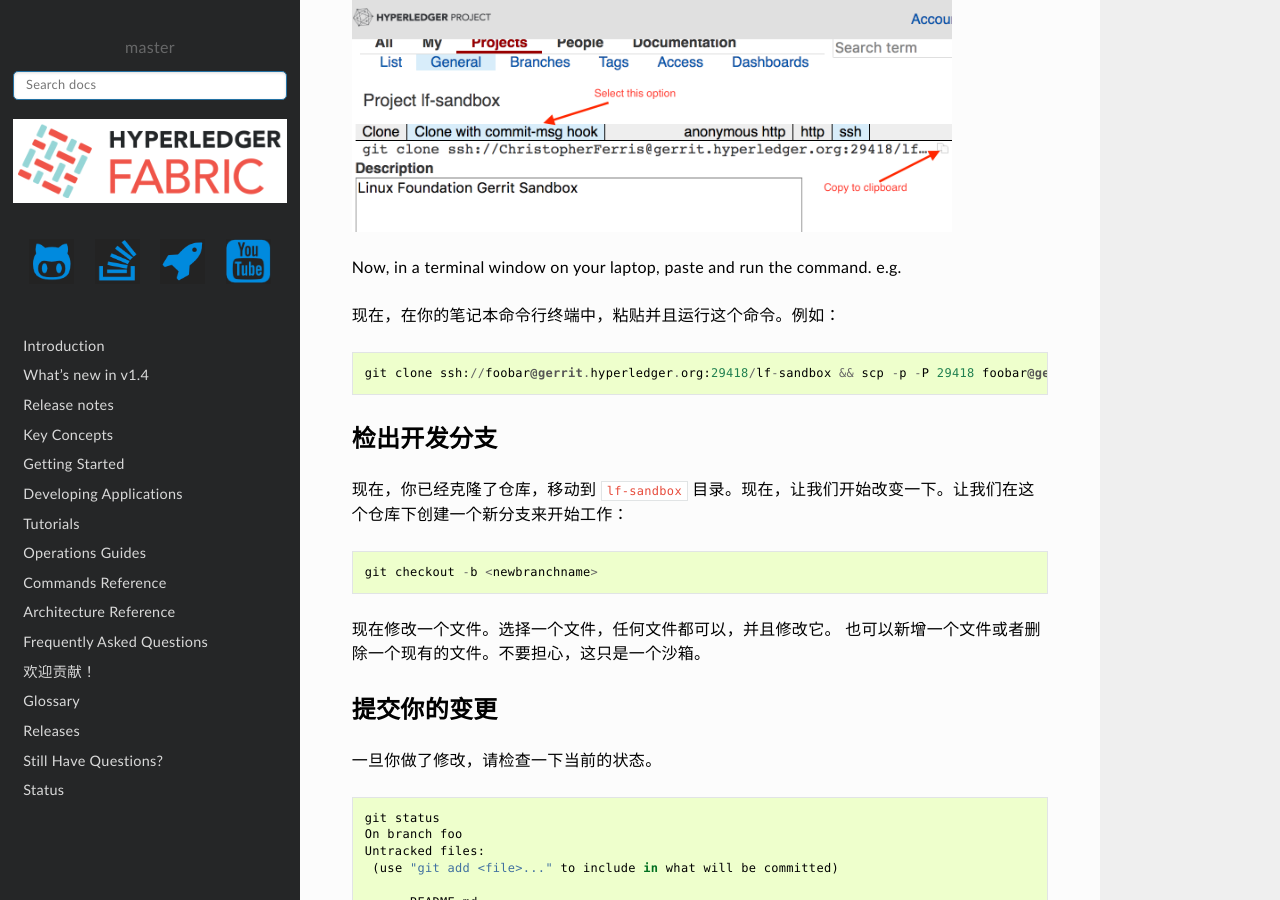
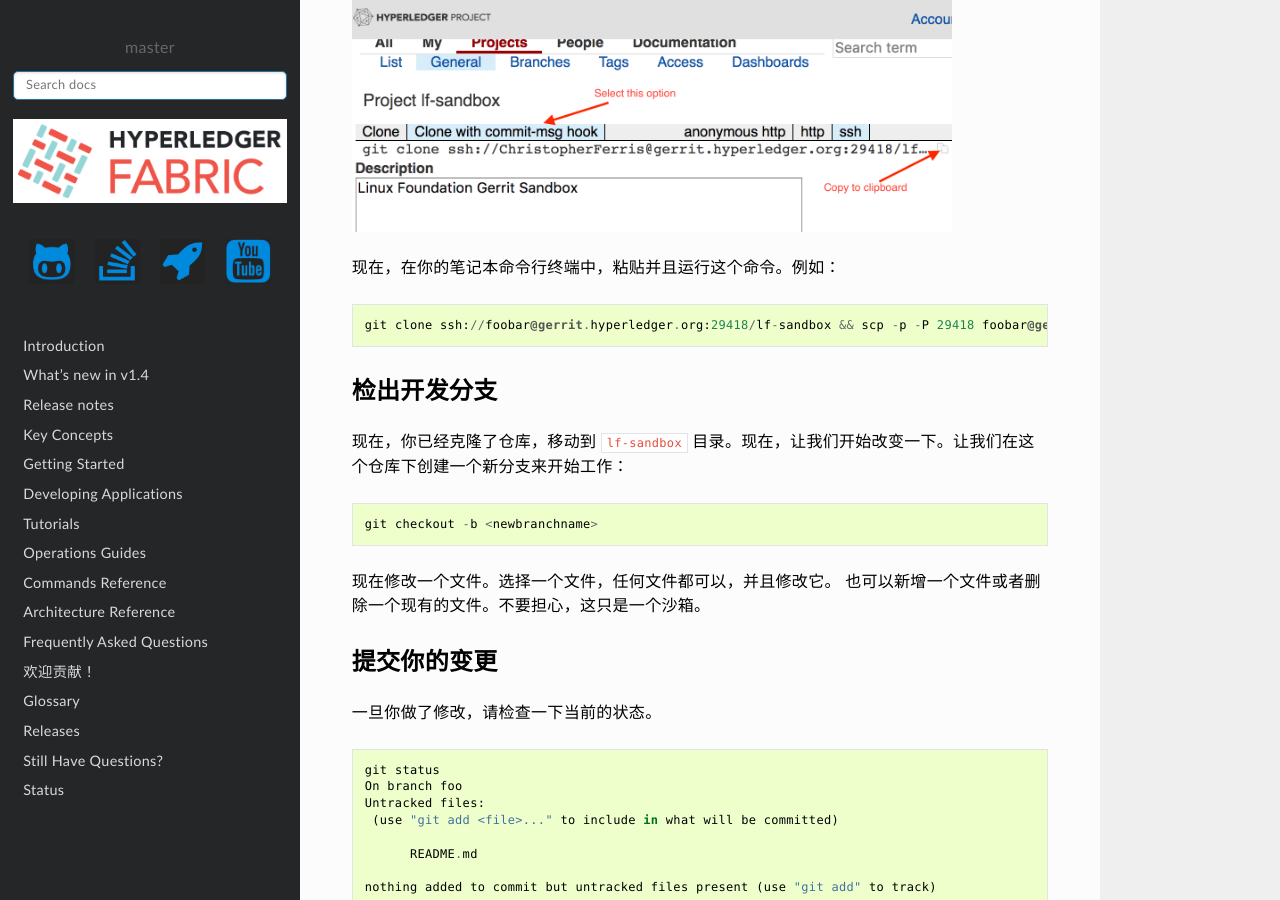
Before and after one commit to TopJohn/fabric-docs-cn, a Sphinx documentation site: the page built from docs/source/submit_cr.rst, in a window 1280 px wide and 900 px high, scrolled down 2332 px. Built offline with Sphinx 7.4.7 and the Read the Docs theme 2.0.0, drawn with Linux system fonts in a browser that asks for light colours; formulas are drawn with MathJax 3; pages that are not in the unit, such as notebooks, are missing from menus.

Commit message:
submit_cr.rst
Signed-off-by: TopJohn <xzj19922010@gmail.com>

```diff
--- a/docs/source/submit_cr.rst
+++ b/docs/source/submit_cr.rst
@@ -58,8 +58,6 @@
 
 .. image:: images/GitCloneCmd.png
     :width: 600px
-
-Now, in a terminal window on your laptop, paste and run the command. e.g.
 
 现在，在你的笔记本命令行终端中，粘贴并且运行这个命令。例如：
 
```
